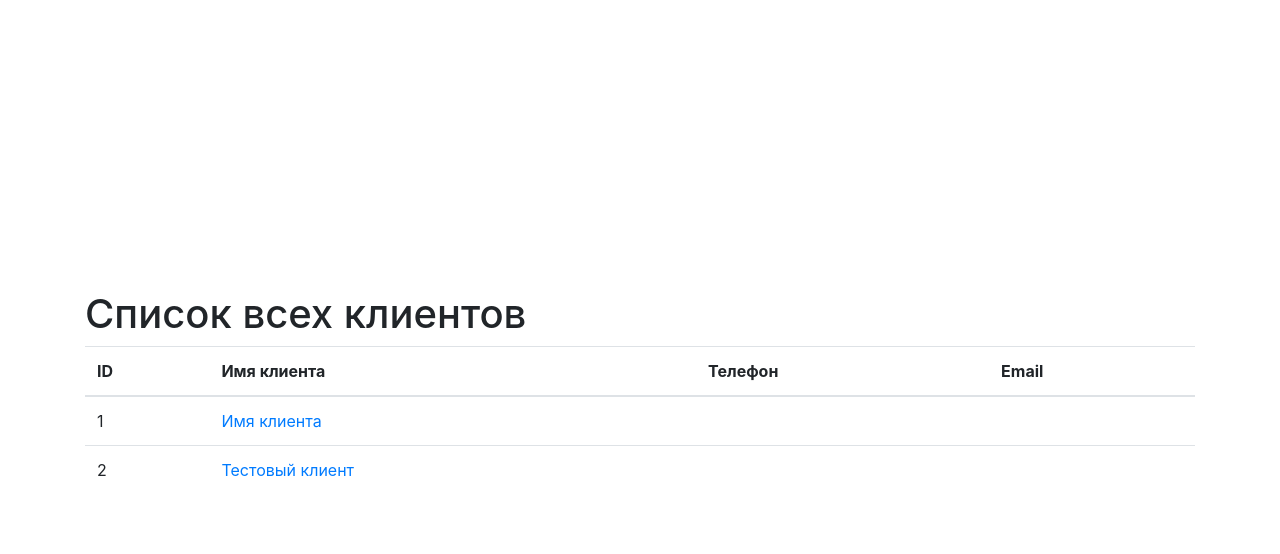
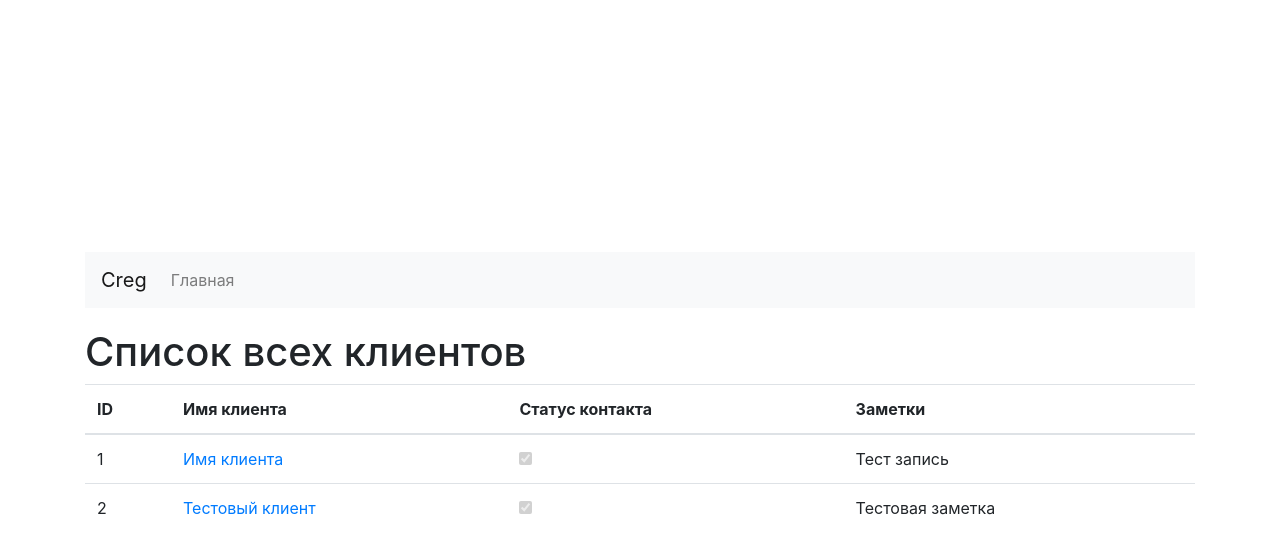
Before and after one commit to NjemTop/Creg, a Django app: page /get_clients/ in a window 1280 px wide. Shown: the top 554 px of the page. Run offline with Django 4.2, Linux system fonts and the light colour scheme; data comes from the database, SQL or seed files in the repository; some libraries are stand-ins or nearby versions.

Commit message:
добавил чекбокс

```diff
--- a/myapp/templates/myapp/get_clients.html
+++ b/myapp/templates/myapp/get_clients.html
@@ -1,14 +1,27 @@
 {% extends "myapp/base.html" %}
 
 {% block content %}
+    <nav class="navbar navbar-expand-lg navbar-light bg-light">
+        <a class="navbar-brand" href="{% url 'index' %}">Creg</a>
+        <button class="navbar-toggler" type="button" data-toggle="collapse" data-target="#navbarNav" aria-controls="navbarNav" aria-expanded="false" aria-label="Toggle navigation">
+            <span class="navbar-toggler-icon"></span>
+        </button>
+        <div class="collapse navbar-collapse" id="navbarNav">
+            <ul class="navbar-nav">
+                <li class="nav-item">
+                    <a class="nav-link" href="{% url 'index' %}">Главная</a>
+                </li>
+            </ul>
+        </div>
+    </nav>
     <h1>Список всех клиентов</h1>
     <table class="table">
         <thead>
             <tr>
                 <th scope="col">ID</th>
                 <th scope="col">Имя клиента</th>
-                <th scope="col">Телефон</th>
-                <th scope="col">Email</th>
+                <th scope="col">Статус контакта</th>
+                <th scope="col">Заметки</th>
             </tr>
         </thead>
         <tbody>
@@ -16,10 +29,20 @@
                 <tr>
                     <td>{{ client.id }}</td>
                     <td><a href="{% url 'get_client' client.id %}">{{ client.client_name }}</a></td>
-                    <td>{{ client.phone }}</td>
-                    <td>{{ client.email }}</td>
+                    <td>
+                        <input type="checkbox" id="client_{{ client.id }}" {% if client.contact_status %}checked{% endif %} onclick="toggleCheckbox(this)" {% if not user.is_staff %}disabled{% endif %}>
+                    </td>
+                    <td>{{ client.notes }}</td>
                 </tr>
             {% endfor %}
         </tbody>
     </table>
+
+    <script>
+        function toggleCheckbox(checkbox) {
+            if (!checkbox.disabled) {
+                checkbox.checked = !checkbox.checked;
+            }
+        }
+    </script>
 {% endblock %}
```
